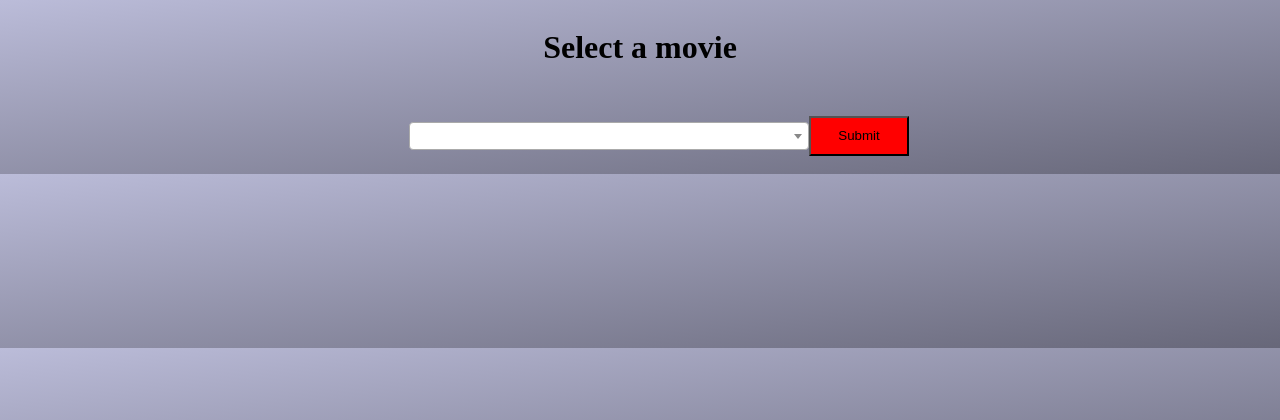
After one commit to TheElk205/RecommenderSystemsProjec, a Django app: template templates/recommender/movie_form.html in a window 1280 px wide. The commit adds this page. Shown: the top 420 px of the page. Run offline with Django 4.2, Linux system fonts and the light colour scheme; the template is opened without the code that fills it: values that come from a table or form of the project are taken from there, others are empty; some libraries are stand-ins or nearby versions.

Commit message:
We can now rudimentary select movies!

```diff
--- a/REcommenderSystemsFinalProject/settings.py
+++ b/REcommenderSystemsFinalProject/settings.py
@@ -32,6 +32,7 @@ ALLOWED_HOSTS = []
 
 INSTALLED_APPS = [
     'mathfilters',
+    'django_select2',
     'rest_framework',
     'recommender.apps.RecommenderConfig',
     'django.contrib.admin',
@@ -90,8 +91,8 @@ DATABASES = {
         "USER": "postgres",
         "PASSWORD": "password",
         # "HOST": "143.205.185.110",
-        "HOST": "143.205.193.235",
-        # "HOST": "192.168.1.83",
+        # "HOST": "143.205.193.235",
+        "HOST": "192.168.1.83",
         "PORT": "5432",
         'OPTIONS': {
         'options': '-c search_path=data,public'
--- a/dataGenerator/fill_database.py
+++ b/dataGenerator/fill_database.py
@@ -10,9 +10,9 @@ if __name__ == "__main__":
     directory = os.fsencode(movie_files_path)
     conn = psycopg2.connect(user="postgres",
                      password="password",
-                     # host="192.168.1.83",
+                     host="192.168.1.83",
                      # host="143.205.185.110",
-                     host="143.205.193.235",
+                     # host="143.205.193.235",
                      port="5432",
                      database="movies_recommender")
     cur = conn.cursor()
--- a/migrations/prepareDatabase.py
+++ b/migrations/prepareDatabase.py
@@ -12,9 +12,9 @@ flyway_docker_command = 'docker run --rm -v {working_dir}:/flyway/sql -v {workin
 if __name__ == '__main__':
     print("Executing migrations")
     flyway_config_command = flyway_conf.format(
-        host="143.205.193.235",
+        # host="143.205.193.235",
         # host="143.205.185.110",
-        # host="192.168.1.83",
+        host="192.168.1.83",
         port=5432,
         databasename="movies_recommender",
         user="postgres",
--- /dev/null
+++ b/recommender/forms.py
@@ -0,0 +1,22 @@
+from django import forms
+from django.template import loader
+from django_select2 import forms as s2forms
+
+from . import models
+
+
+class MoviesWidget(s2forms.ModelSelect2Widget):
+    search_fields = [
+        "title__icontains",
+    ]
+    model = models.Movie
+
+
+# class MovieSelectForm(forms.ModelForm):
+class MovieSelectForm(forms.ModelForm):
+    class Meta:
+        model = models.Movie
+        fields = ('title',)
+        widgets = {
+            'title': MoviesWidget,
+        }
--- a/recommender/models.py
+++ b/recommender/models.py
@@ -20,4 +20,4 @@ class Movie(models.Model):
         db_table = 'movie_infos'
 
     def __str__(self):
-        return "id: {}, title: {}".format(self.id, self.title)
+        return "{}".format(self.title)
--- a/recommender/urls.py
+++ b/recommender/urls.py
@@ -7,8 +7,10 @@ from . import views
 # router.register(r'movies', views.MovieNamesViewSet, basename='movies')
 
 urlpatterns = [
-    path("", views.index, name="index"),
+    # path("", views.index, name="index"),
     path('<int:movie_id>/', views.results, name='results'),
     # path('', include(router.urls)),
     path('movies/', views.MovieNamesViewSet.as_view(), name='movies'),
+    path("select2/", include("django_select2.urls")),
+    path("", views.MovieSelectView.as_view(), name="movie_select"),
 ]
--- /dev/null
+++ b/templates/recommender/movie_form.html
@@ -0,0 +1,60 @@
+<!DOCTYPE html>
+<html lang="en">
+<style>
+body {
+	{#margin:0;#}
+    background: linear-gradient(to bottom right, #bbbcd9, #676779);
+
+}
+
+.content {
+    display: flex;
+    flex-direction: column;
+    justify-content: center;
+    align-items: center;
+}
+
+form p label {
+    visibility: hidden;
+}
+
+form p span:first-of-type {
+    width: 400px!important;
+}
+
+form {
+    display: flex;
+    flex-direction: row;
+    flex-wrap: nowrap;
+    justify-content: center;
+    align-items: center;
+}
+
+form input {
+    width: 100px;
+    height: 40px;
+    background-color: red;
+}
+
+</style>
+<head>
+    <title>Select a movie</title>
+    {{ form.media.css }}
+    <style>
+        input, select {width: 50%}
+    </style>
+</head>
+<body>
+    <div class="content">
+        <h1>Select a movie</h1>
+        <br />
+        <form method="POST">
+            {% csrf_token %}
+            {{ form.as_p }}
+            <input type="submit">
+        </form>
+        <script src="https://cdnjs.cloudflare.com/ajax/libs/jquery/3.5.1/jquery.min.js"></script>
+        {{ form.media.js }}
+    </div>
+</body>
+</html>
```
Also changed, not shown: recommender/views.py (+25 -1 lines), templates/recommender/movie_info.html (+11 -0 lines).
